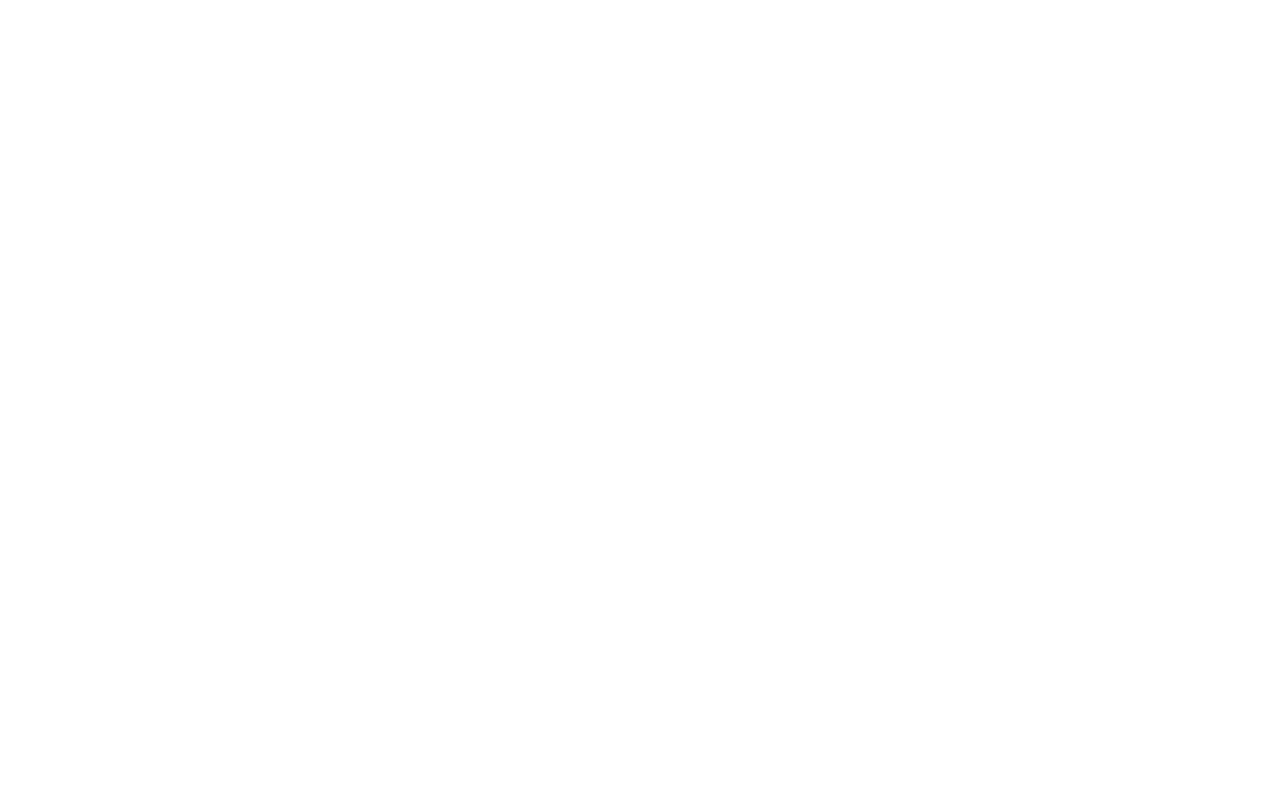
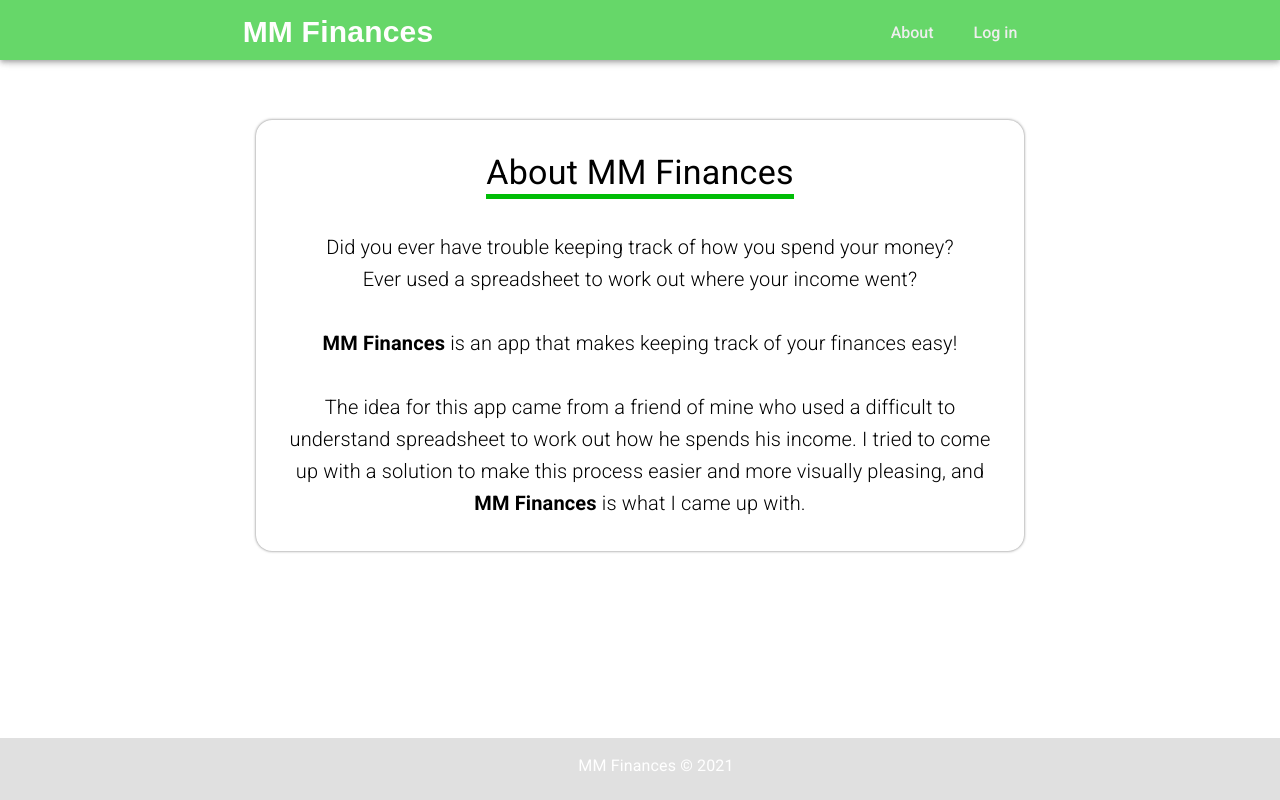
Before and after one commit to bobel95/MM-finances-react, a React (Create React App) app: page /about in a window 1280 px wide. Built offline with nearby package versions, Linux system fonts and the light colour scheme.

Commit message:
Add about page

```diff
--- a/src/App.js
+++ b/src/App.js
@@ -5,8 +5,8 @@
 import AddPaymentPage from "./layout/AddPaymentPage";
 import DataPage from "./layout/DataPage";
 import Logout from "./components/Logout";
-
 import RegisterPage from "./layout/RegisterPage";
+import AboutPage from "./layout/AboutPage";
 
 const PrivateRoute = ({ component: Component, ...rest }) => (
     <Route
@@ -39,6 +39,7 @@
           <PrivateRoute path="/data" component={DataPage}/>
           <Route path="/logout" component={Logout}/>
           <Route path="/register" component={RegisterPage}/>
+          <Route path="/about" component={AboutPage}/>
       </Router>
   );
 }
--- a/src/components/ComparisonChart.js
+++ b/src/components/ComparisonChart.js
@@ -87,14 +87,13 @@
     console.log(payments);
 
     const mainContainerStyle = {
-        width: "60%",
+        width: "70%",
         margin: ".5rem auto",
         height: "100%",
         borderRadius: "1rem",
         display: "flex",
-        padding: "1rem",
+        padding: "2rem",
         boxShadow: "0px 0px 3px 0px rgba(0,0,0,0.55)",
-
     }
 
     const textContainerStyle = {
@@ -119,10 +118,6 @@
         borderBottom: "5px solid #00bd06",
     })
 
-    const TimePeriodSelect = styled(FormControl) ({
-        fontSize: "1.2rem",
-
-    })
     return (
         <div style={mainContainerStyle}>
             <div style = {textContainerStyle}>
@@ -135,16 +130,17 @@
                 <div>
 
                 </div>
-                {/*<Typography variant="h6" style={{fontWeight: "400"}}>*/}
-                    <FormControl
-                    >
+                <div>
+                    <FormControl >
                         <Select
                             labelId="simple-select-label"
                             id="simple-select-2"
+                            variant="outlined"
                             onChange={(e) => {
                                 setOption1(e.target.value);
                             }}
                             value={option1}
+                            style={{minWidth: "150px", color: "#8884d8", fontWeight: "600"}}
                         >
                             {uniqueOptions.map(option => (
                                 <MenuItem value={option}>{formatEnumString(option)}</MenuItem>
@@ -152,9 +148,10 @@
 
                         </Select>
                     </FormControl>
+                </div>
 
-                    <FormControl
-                    >
+                <div>
+                    <FormControl>
                         <Select
                             labelId="simple-select-label"
                             id="simple-select-2"
@@ -162,6 +159,9 @@
                                 setOption2(e.target.value);
                             }}
                             value={option2}
+                            variant="outlined"
+                            style={{minWidth: "150px", color: "#82ca9d", fontWeight: "600"}}
+
                         >
                             {uniqueOptions.map(option => (
                                 <MenuItem value={option}>{formatEnumString(option)}</MenuItem>
@@ -169,8 +169,7 @@
 
                         </Select>
                     </FormControl>
-                {/*</Typography>*/}
-
+                </div>
             </div>
             <div style = {chartContainerStyle}>
                 <LineChart data={data} option1={option1} option2={option2}/>
--- a/src/components/LineChart.js
+++ b/src/components/LineChart.js
@@ -85,7 +85,7 @@
                     <YAxis />
                     <Tooltip />
                     <Legend />
-                    <Line type="monotone" dataKey={option1} stroke="#8884d8" activeDot={{ r: 8 }} />
+                    <Line type="monotone" dataKey={option1} stroke="#8884d8" />
                     <Line type="monotone" dataKey={option2} stroke="#82ca9d" />
                 </LineChart>
             </ResponsiveContainer>
--- a/src/components/PaymentsTable.js
+++ b/src/components/PaymentsTable.js
@@ -2,9 +2,15 @@
 import { DataGrid } from '@material-ui/data-grid';
 import {formatEnumString} from "../util/stringUtils";
 
-const tableContainerStyle = {
+
+const mainContainerStyle = {
     width: "50%",
-    margin: "0 auto"
+    margin: "1rem auto",
+    height: "100%",
+    borderRadius: "1rem",
+    display: "flex",
+    padding: "2rem 2rem 0 2rem",
+    boxShadow: "0px 0px 3px 0px rgba(0,0,0,0.55)",
 }
 
 const PaymentsTable = (props) => {
@@ -37,9 +43,9 @@
     useEffect(createRows, [payments]);
 
     return (
-        <div style={tableContainerStyle}>
-            <div style={{ height: 400, width: '100%' }}>
-                <DataGrid rows={rows} columns={columns} pageSize={5}/>
+        <div style={mainContainerStyle}>
+            <div style={{ height: 400, width: '100%', }}>
+                <DataGrid rows={rows} columns={columns} pageSize={5} />
             </div>
         </div>
     );
--- a/src/components/PieGraph.js
+++ b/src/components/PieGraph.js
@@ -64,7 +64,7 @@
         height: "100%",
         borderRadius: "1rem",
         display: "flex",
-        padding: "1rem",
+        padding: "2rem",
         boxShadow: "0px 0px 3px 0px rgba(0,0,0,0.55)",
 
     }
--- /dev/null
+++ b/src/layout/AboutPage.js
@@ -0,0 +1,54 @@
+import React from 'react';
+import {styled, Typography, Container} from "@material-ui/core";
+import Header from "./Header";
+import Footer from "./Footer";
+
+const AboutPage = () => {
+
+    const MainContainer = styled(Container) ({
+        width: "60%",
+        margin: "120px auto .5rem auto",
+        height: "100%",
+        minHeight: "300px",
+        borderRadius: "1rem",
+        display: "flex",
+        flexDirection: "column",
+        alignItems: "center",
+        justifyContent: "space-around",
+        padding: "2rem",
+        boxShadow: "0px 0px 3px 0px rgba(0,0,0,0.55)",
+    });
+
+    const Title = styled(Typography) ({
+        borderBottom: "5px solid #00bd06",
+    })
+
+    return (
+        <React.Fragment>
+            <Header/>
+            <MainContainer>
+
+                <Title variant="h4">
+                    About MM Finances
+                </Title>
+                <Typography variant="h6" style={{marginTop: "2rem", textAlign: "center", fontWeight: "300"}}>
+                    Did you ever have trouble keeping track of how you spend your money?
+                    <br/>
+                    Ever used a spreadsheet to work out where your income went?
+                    <br/>
+                    <br/>
+                    <b>MM Finances</b> is an app that makes keeping track of your finances easy!
+                    <br/>
+                    <br/>
+                    The idea for this app came from a friend of mine who used a difficult to understand spreadsheet
+                    to work out how he spends his income.
+                    I tried to come up with a solution to make this process easier and more visually pleasing,
+                    and <b>MM Finances</b> is what I came up with.
+                </Typography>
+            </MainContainer>
+            <Footer/>
+        </React.Fragment>
+    );
+};
+
+export default AboutPage;
--- a/src/layout/Header.js
+++ b/src/layout/Header.js
@@ -6,6 +6,10 @@
 const Header = () => {
 
     const headersDataLoggedIn = [
+        {
+            label: "About",
+            href: "/about",
+        },
         {
             label: "Add Spending",
             href: "/add",
@@ -25,6 +29,10 @@
     ];
 
     const headersDataNotLogged = [
+        {
+            label: "About",
+            href: "/about",
+        },
         {
             label: "Log in",
             href: "/login",
```
Also changed, not shown: src/components/CustomActivePieChart.js (+0 -15 lines).
